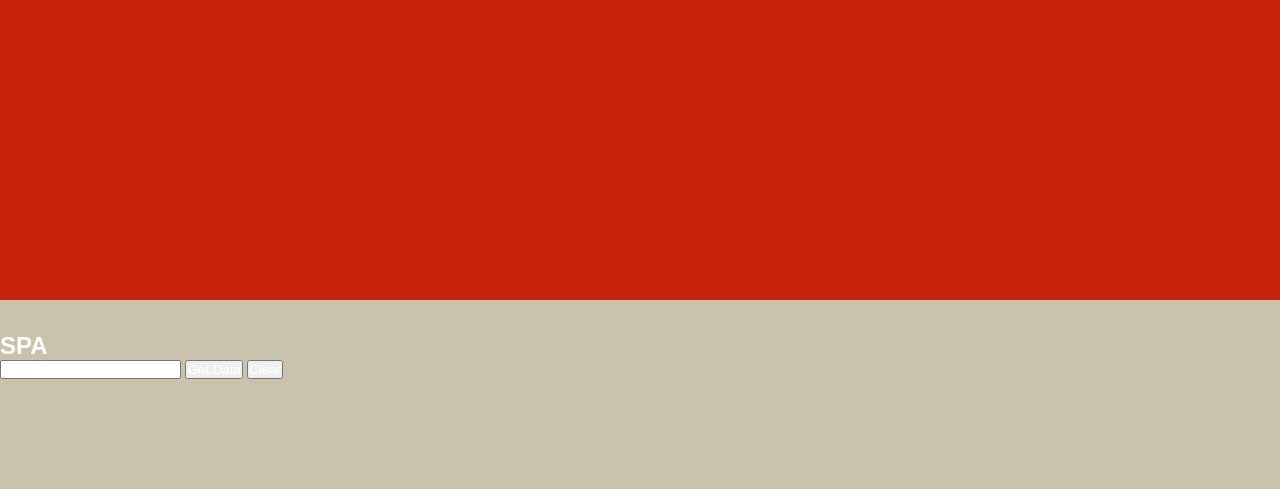
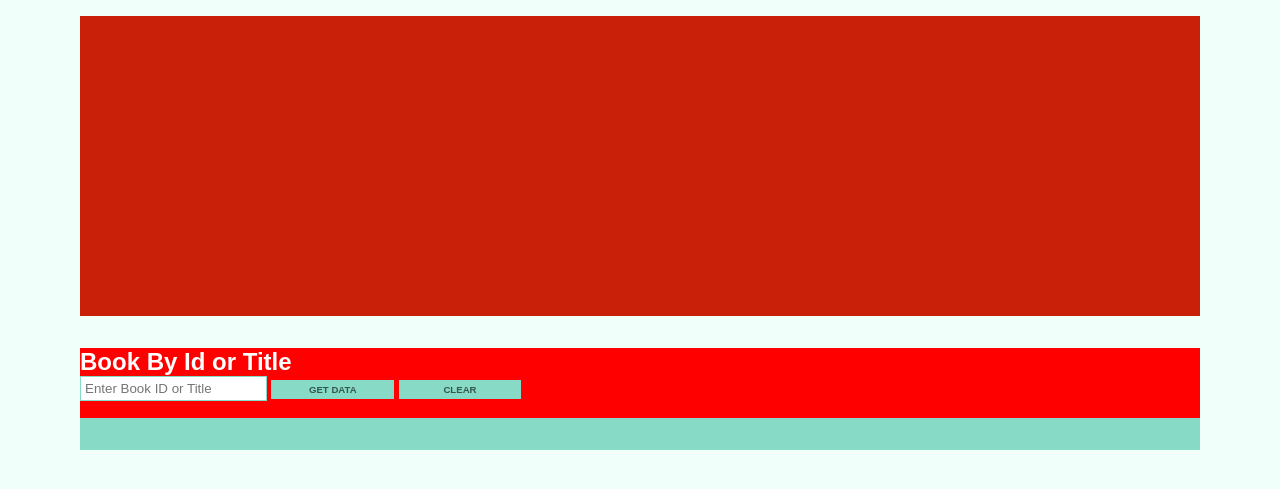
Before and after one commit to JneiraS/AG_Flask, a Flask app: template pg_app/templates/api.html in a window 1280 px wide. Shown: the top 489 px of the page. Run offline with Flask 3, Linux system fonts and the light colour scheme; the template is opened without the code that fills it, so the values that code supplies are empty.

Commit message:
Mise à jour de l'API et amélioration de l'interface utilisateur
- Mettre à jour le fichier swagger.yml pour refléter les changements dans l'API
- Supprimer le fichier CSS obsolète style-home.css
- Modifier le fichier style.css pour ajouter une nouvelle classe .content
- Ajouter un nouveau fichier CSS spécifique à SPA (style_sap.css)
- Mettre à jour le script JavaScript :
  - Créer une nouvelle classe BookAPI pour gérer les requêtes API
  - Implémenter la fonctionnalité de recherche par titre ou ID
  - Améliorer l'affichage et la gestion des données retournées
- Mettre à jour le template HTML api.html pour correspondre à l'interface utilisateur récente
- Modifier le fichier swagger.json pour changer le nom de l'API

```diff
--- a/pg_app/static/css/style.css
+++ b/pg_app/static/css/style.css
@@ -20,3 +20,7 @@
 body {
   background-color: var(--main-color);
 }
+
+.content{
+ background-color: red;
+ }
--- /dev/null
+++ b/pg_app/static/css/style_sap.css
@@ -0,0 +1,70 @@
+:root {
+  --font-color: rgb(69, 116, 104);
+  --font-color-darker: rgb(53, 88, 80);
+  --main-color: rgb(135, 218, 197);
+  --secondary-color: rgb(240, 255, 249);
+}
+
+
+
+* {
+  font-family: Arial, Helvetica, sans-serif;
+  margin: 0;
+  padding: 0;
+  box-sizing: border-box;
+  text-decoration: none;
+}
+
+body {
+  background-color:var(--secondary-color);
+  padding: 1em 5em;
+}
+
+
+.boock-cta,
+.boock-cta-title{
+  margin: 1em 0em;
+  background-color: var(--main-color);
+  padding: 1em 5em;
+  color : var(--font-color);
+}
+.boock-cta h1{
+color :var(--font-color-darker);
+}
+
+input {
+  border: 1px solid var(--main-color);
+  color: var(--font-color-darker);
+  padding: 0.3em;
+}
+
+
+button,
+.button {
+    background-color: var(--main-color);
+    border: 1px solid var(--main-color);
+    color: var(--font-color-darker);
+    cursor: pointer;
+    font-size: 0.6em;
+    font-weight: bold;
+    margin: 0.3em 0;
+    padding: 0.3em 1.3em;
+    text-transform: uppercase;
+    min-width: 23ch;
+}
+
+button:hover {
+    background-color: var(--bg-color);
+    color: var(--main-color);
+}
+
+.button {
+    background-color: transparent;
+    color: var(--main-color);
+    cursor: pointer;
+}
+
+.button:hover {
+    background-color: var(--main-color);
+    color: var(--bg-color);
+}
--- a/pg_app/static/js/script.js
+++ b/pg_app/static/js/script.js
@@ -1,18 +1,63 @@
 function getData(endpoint, callback) {
   const request = new XMLHttpRequest();
-  request.onreadystatechange = () => {
-    if (request.readyState === 4) {
+  request.onload = () => {
+    if (request.status === 200) {
       callback(request.response);
+    } else {
+      console.error(`Erreur lors de la récupération des données : ${request.status}`);
     }
   };
   request.open("GET", endpoint);
   request.send();
 }
 
+function slugify(text) {
+  return text
+    .toString()
+    .normalize('NFD')
+    .replace(/[\u0300-\u036f]/g, '')
+    .toLowerCase()
+    .trim()
+    .replace(/\s+/g, '-') // Remplace les espaces par des tirets
+    .replace(/[^\w-]+/g, '') // Supprime les caractères non alphanumériques
+    .replace(/--+/g, '-'); // Remplace les doubles tirets par un seul
+}
+
+class BookAPI {
+  static getBookByTitle(title) {
+    const sluggedValue = slugify(title);
+    console.log(`Slug généré pour le titre "${title}": ${sluggedValue}`);
+    const endpoint = `api/books/${sluggedValue}`; // Utilise le slug pour l'API
+    return getData(endpoint, this.showResponse);
+  }
+
+  static getBookById(bookId) {
+    const endpoint = `api/books/${bookId}`; // Utilise l'ID pour l'API
+    return getData(endpoint, this.showResponse);
+  }
+
+  static showResponse(data) {
+    const debugCard = document.querySelector(".book-by-id-card");
+    let code = debugCard.querySelector(".boock-cta");
+    const response = JSON.parse(data);
+    let html = "";
+    if (response.book) {
+      html += `<h1>${response.book.title}</h1>`;
+      html += `<p>isbn: ${response.book.isbn}</p>`;
+      html += `<p>Nombre de pages: ${response.book.number_of_pages}</p>`;
+      html += `<p>Prix: ${response.book.price}</p>`;
+      html += `<p>Date de publication: ${response.book.publication_date}</p>`;
+      html += `<p>${response.book.summary}</p>`;
+    } else {
+      html += `<p>Données non disponibles</p>`;
+    }
+    code.innerHTML = html;
+  }
+}
 
 class DebugForm {
   constructor() {
-    this.debugCard = document.querySelector(".debug-card");
+    this.debugCard = document.querySelector(".book-by-id-card");
     this.form = this.debugCard.querySelector(".debug-form");
     this.clearButton = this.form.querySelector("button[data-action='clear']");
     this.clearButton.addEventListener(
@@ -25,21 +70,20 @@ class DebugForm {
 
   handleClearClick(event) {
     event.preventDefault();
-    let code = this.debugCard.querySelector("code");
+    let code = this.debugCard.querySelector(".boock-cta");
     code.innerText = "";
   }
 
   handleSendClick(event) {
     event.preventDefault();
-    const input = document.querySelector(".debug-card input");
-    const endpoint = "api/"+input.value;
-    getData(endpoint, this.showResponse);
-  }
-
-  showResponse(data) {
-    const debugCard = document.querySelector(".debug-card");
-    let code = debugCard.querySelector("code");
-    code.innerText = data;
+    const input = document.querySelector(".book-by-id-card input");
+    const isId = !isNaN(input.value); // Vérifie si la valeur est un nombre
+    console.log(`Valeur entrée: ${input.value}`);
+    if (isId) {
+      BookAPI.getBookById(input.value); // Appelle la méthode pour obtenir le livre par ID
+    } else {
+      BookAPI.getBookByTitle(input.value); // Appelle la méthode pour obtenir le livre par titre
+    }
   }
 }
 
--- a/pg_app/static/swagger.json
+++ b/pg_app/static/swagger.json
@@ -1,7 +1,7 @@
 {
   "openapi": "3.0.0",
   "info": {
-    "title": "RP Flask REST API",
+    "title": "Goncourt REST API",
     "description": "An API about books",
     "version": "1.0.0"
   },
--- a/pg_app/templates/api.html
+++ b/pg_app/templates/api.html
@@ -1,18 +1,18 @@
 {% extends 'base.html' %}
-
+{% block title %}SPA{% endblock %}
 {% block header %}
-<h1>{% block title %}SPA{% endblock %}</h1>
+<link rel="stylesheet" href="{{ url_for('static', filename='css/style_sap.css') }}">
 {% endblock %}
 
 {% block content %}
-<div class="debug-card">
-    <form class="debug-form">
-        <input type="text" name="endpoint" value="" />
-        <button data-action="read">Get Data</button>
-        <button data-action="clear">Clear</button>
+<h1>Book By Id or Title</h1>
+<div class="book-by-id-card">
+    <form class="debug-form" onsubmit="handleSendClick(event)"> <!-- Assurez-vous que cette fonction est définie -->
+        <input type="text" name="endpoint" value="" placeholder="Enter Book ID or Title" />
+        <button type="submit" data-action="read">Get Data</button>
+        <button type="button" data-action="clear" onclick="handleClearClick(event)">Clear</button>
     </form>
-    <pre>
-        <code></code>
-    </pre>
+
+    <div class="boock-cta"></div>
 </div>
 {% endblock %}
```
Also changed, not shown: pg_app/config/swagger.yml (+17 -17 lines).
